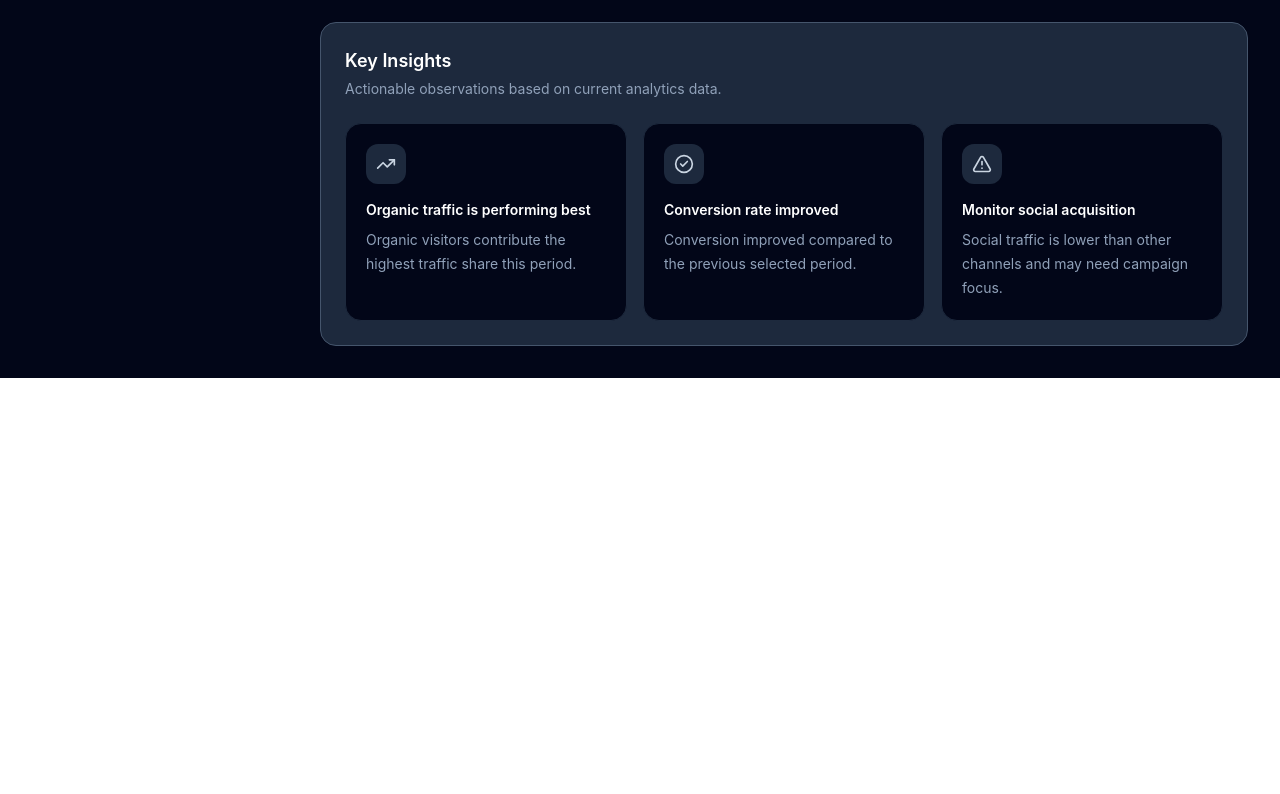
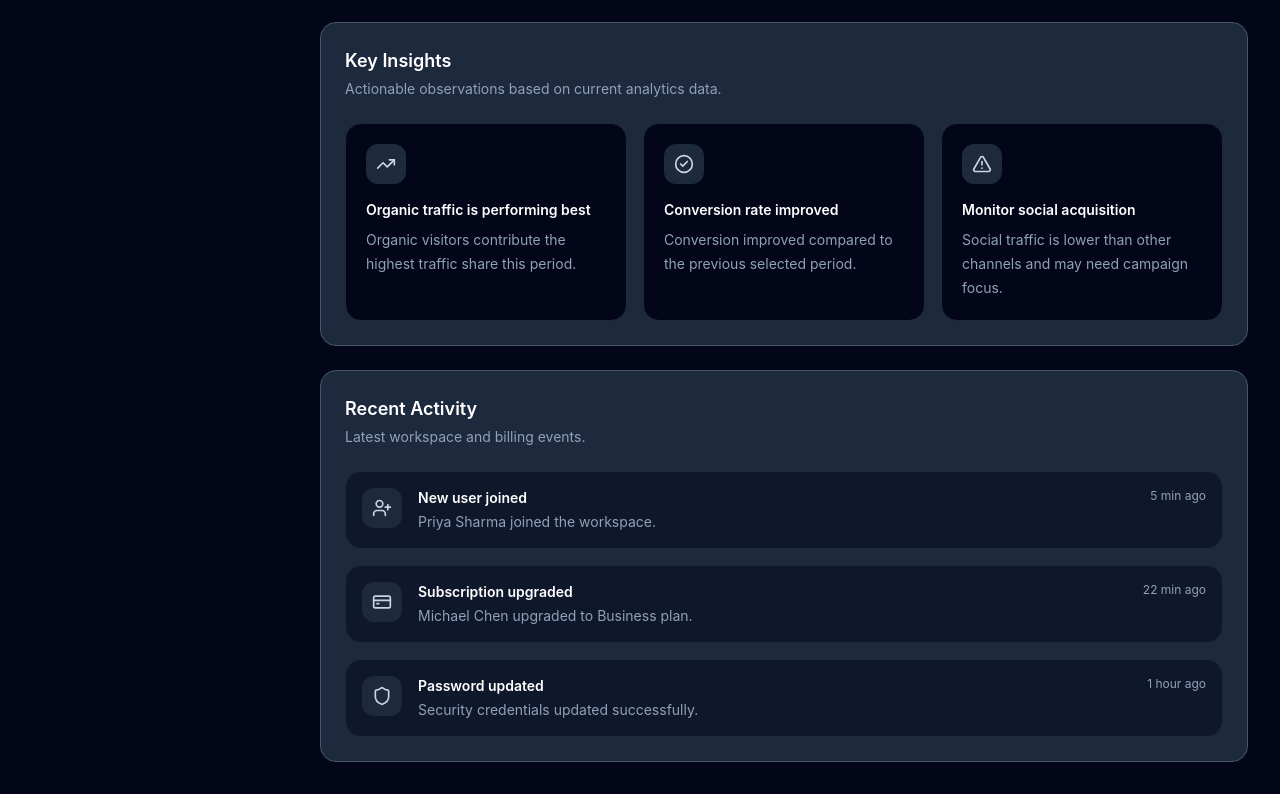
Before and after one commit to ReactRioters/flowdesk-saas-dashboard, a React (Vite) app: page /analytics in a window 1280 px wide. Shown: the part 933-1727 px from the top of the page. Before the commit the page ends 1311 px from the top, so only its background shows below. Built offline with nearby package versions, Linux system fonts and the light colour scheme; sample sign-in values are in the browser's storage.

Commit message:
activity feed added

```diff
--- /dev/null
+++ b/src/features/dashboard/components/activity-feed.tsx
@@ -0,0 +1,69 @@
+import {
+    CreditCard,
+    Shield,
+    UserPlus,
+} from "lucide-react";
+
+const activities = [
+    {
+        id: "1",
+        title: "New user joined",
+        description:
+            "Priya Sharma joined the workspace.",
+        time: "5 min ago",
+        icon: UserPlus,
+    },
+    {
+        id: "2",
+        title: "Subscription upgraded",
+        description:
+            "Michael Chen upgraded to Business plan.",
+        time: "22 min ago",
+        icon: CreditCard,
+    },
+    {
+        id: "3",
+        title: "Password updated",
+        description:
+            "Security credentials updated successfully.",
+        time: "1 hour ago",
+        icon: Shield,
+    },
+];
+
+export function ActivityFeed() {
+    return (
+        <div className="space-y-4">
+            {activities.map((activity) => {
+                const Icon = activity.icon;
+
+                return (
+                    <div
+                        key={activity.id}
+                        className="flex gap-4 rounded-2xl border border-slate-200 bg-white p-4 dark:border-slate-800 dark:bg-slate-900"
+                    >
+                        <div className="flex h-10 w-10 shrink-0 items-center justify-center rounded-xl bg-slate-100 text-slate-700 dark:bg-slate-800 dark:text-slate-300">
+                            <Icon className="h-5 w-5" />
+                        </div>
+
+                        <div className="min-w-0 flex-1">
+                            <div className="flex items-start justify-between gap-4">
+                                <h3 className="text-sm font-semibold text-slate-900 dark:text-white">
+                                    {activity.title}
+                                </h3>
+
+                                <span className="shrink-0 text-xs text-slate-500 dark:text-slate-400">
+                                    {activity.time}
+                                </span>
+                            </div>
+
+                            <p className="mt-1 text-sm text-slate-600 dark:text-slate-400">
+                                {activity.description}
+                            </p>
+                        </div>
+                    </div>
+                );
+            })}
+        </div>
+    );
+}
--- a/src/features/dashboard/pages/analytics-page.tsx
+++ b/src/features/dashboard/pages/analytics-page.tsx
@@ -9,6 +9,7 @@ import { RevenueChart } from "../components/revenue-chart";
 import { TrafficSourcesChart } from "../components/traffic-sources-chart";
 import { AnalyticsInsights } from "../components/analytics-insights";
 import { AnalyticsSkeleton } from "../components/analytics-skeleton";
+import { ActivityFeed } from "../components/activity-feed";
 
 type Timeframe = "7d" | "30d" | "90d" | "1y";
 
@@ -176,6 +177,12 @@ export function AnalyticsPage() {
       >
         <AnalyticsInsights />
       </SectionCard>
+      <SectionCard
+        title="Recent Activity"
+        description="Latest workspace and billing events."
+      >
+        <ActivityFeed />
+      </SectionCard>
     </div>
   );
 }
```
